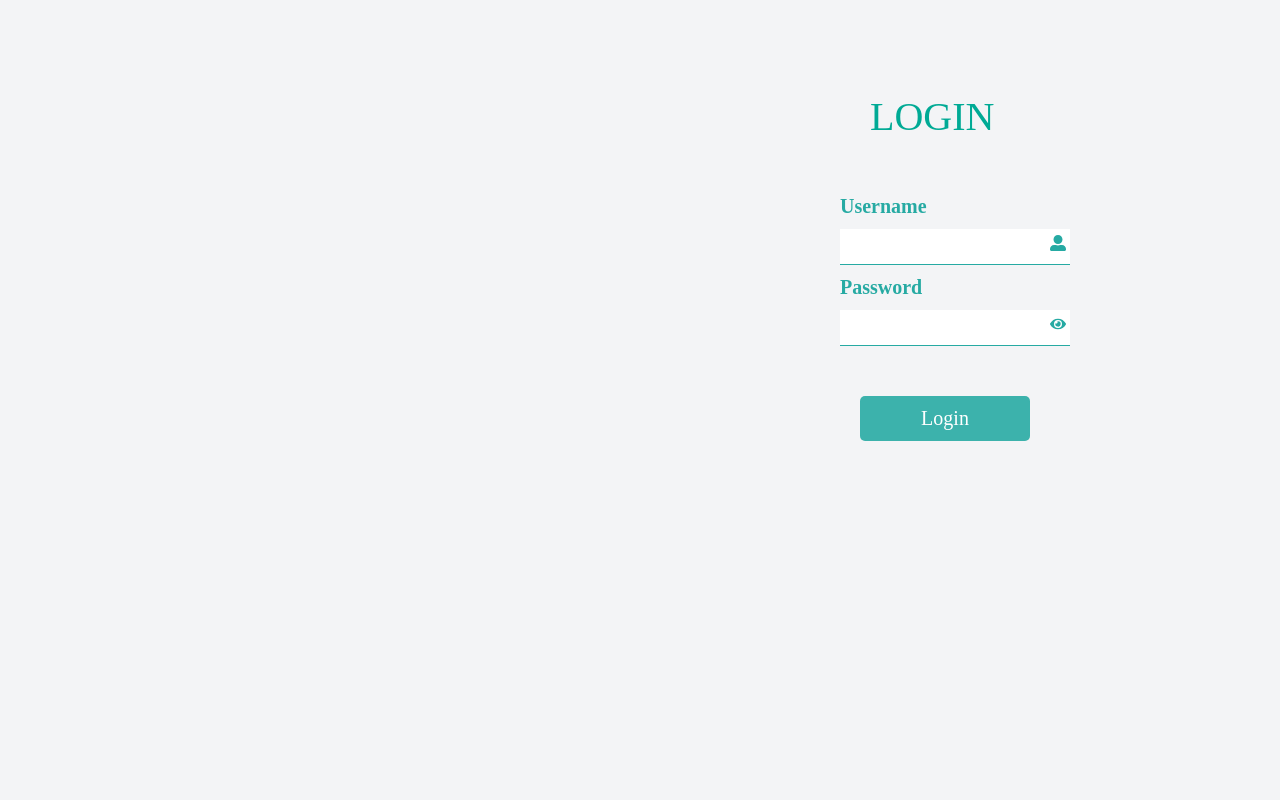
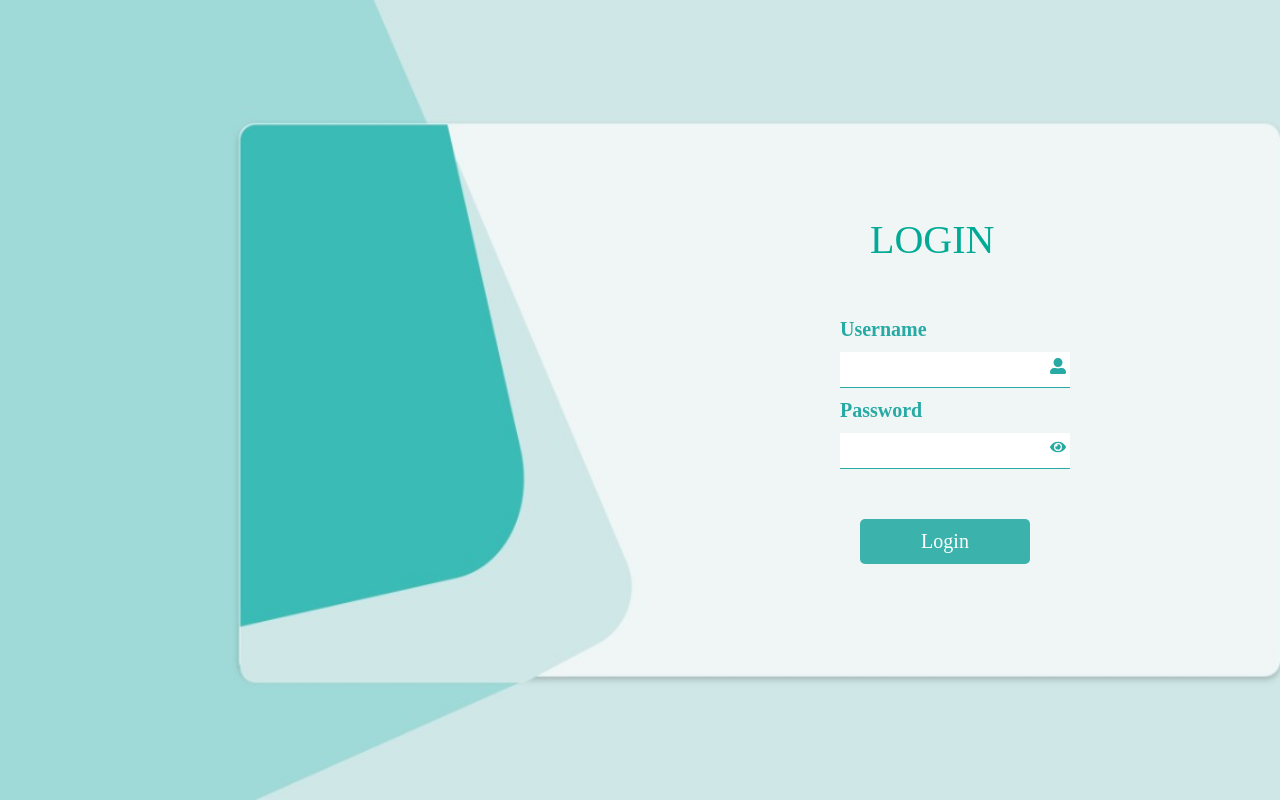
Before and after one commit to manudeep9798/urban-mutant, a Next.js app: page /login in a window 1280 px wide. Built offline with nearby package versions, Linux system fonts and the light colour scheme.

Commit message:
changes added

```diff
--- a/pages/login/index.js
+++ b/pages/login/index.js
@@ -2,8 +2,10 @@ import React, { useState } from 'react'
 import {FaUserAlt} from 'react-icons/fa'
 import {FaEyeSlash} from 'react-icons/fa'
 import {FaEye} from 'react-icons/fa';
+import { useRouter } from 'next/router'
 
 const Index = () => {
+    const router = useRouter()
     const [hidePassword,setHidePassword] =useState("password");
     const [userName,setUserName] = useState("");
     const [password,setPassword] = useState("");
@@ -19,7 +21,7 @@ const Index = () => {
         console.log('userName',userName);
         console.log('password',password);
         if(true){
-            Router.push('/dashboard')
+            router.push('/dashboard')
         }
 
     }
--- a/styles/globals.scss
+++ b/styles/globals.scss
@@ -52,6 +52,7 @@ ul{
       line-height: 80px;
       color: #00AA95;
       padding-left: 30px;
+      margin-top:150px;
     }
     label{
       color: #26AAA3;
@@ -355,9 +356,14 @@ ul{
 }
 
 //Ipad Pro
+.loginPage{
+  height:100vh !important;
+  background-image:url(../src/assets/images/loginPageBackground.jpeg);
+  background-size:cover;
+}
 @media (min-width:768px) and (max-width:1080px){
-
   .loginPage .loginPageLeft{
+    margin-top: 0px;
     width: 50%;
   }
   .loginPage .loginPageRight {
@@ -371,6 +377,7 @@ ul{
       line-height: 80px;
       color: #00AA95;
       padding-left: 30px;
+      margin-top:100px;
     }
     label{
       color: #26AAA3;
```
Also changed, not shown: src/assets/images/loginPageBackground.jpeg (added).
